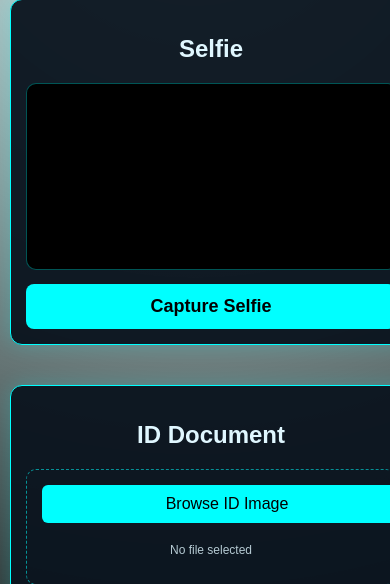
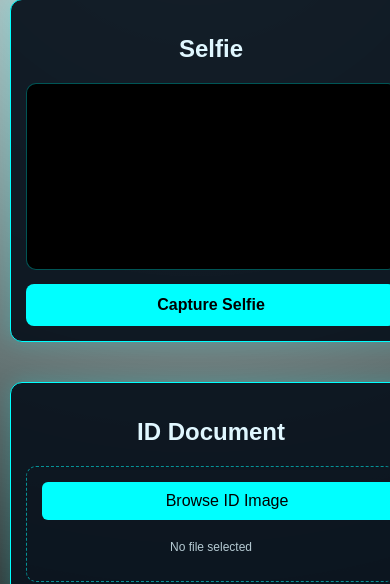
Before and after one commit to Shah4893/chemist2door, a Flask app: page / in a window 390 px wide; the page is wider, and only the part inside the window is pictured. Shown: the part 146-730 px from the top of that part. Run offline with Flask 3, Linux system fonts and the light colour scheme.

Commit message:
Enhance index.html with mobile-friendly features

```diff
--- a/templates/index.html
+++ b/templates/index.html
@@ -3,33 +3,48 @@
 <head>
     <meta charset="UTF-8">
     <title>Secure Identity Verification</title>
+    <meta name="viewport" content="width=device-width, initial-scale=1.0">
     <link rel="stylesheet" href="/static/style.css">
 </head>
+
 <body>
 <div class="container">
     <h1>Secure Identity Verification</h1>
 
     <div class="row">
+        <!-- Selfie Section -->
         <div class="card">
             <h2>Selfie</h2>
+
+            <!-- Mobile-friendly video -->
             <video id="video" autoplay playsinline></video>
+
+            <!-- Canvas for captured selfie -->
             <canvas id="selfieCanvas"></canvas>
-            <button id="captureBtn">Capture Selfie</button>
+
+            <!-- Capture button -->
+            <button id="captureBtn" class="primary-btn">Capture Selfie</button>
         </div>
 
+        <!-- ID Upload Section -->
         <div class="card">
             <h2>ID Document</h2>
+
             <div class="upload-box">
                 <input type="file" id="idInput" accept="image/*">
                 <label for="idInput" class="upload-label">Browse ID Image</label>
                 <p id="idFileName">No file selected</p>
             </div>
+
+            <!-- ID Preview -->
             <img id="idPreview" alt="ID Preview">
         </div>
     </div>
 
+    <!-- Verification Button -->
     <button id="verifyBtn" class="primary-btn">Start Verification</button>
 
+    <!-- Result Box -->
     <div id="resultBox" class="result-box">
         <p id="resultText">Waiting for verification...</p>
     </div>
```
